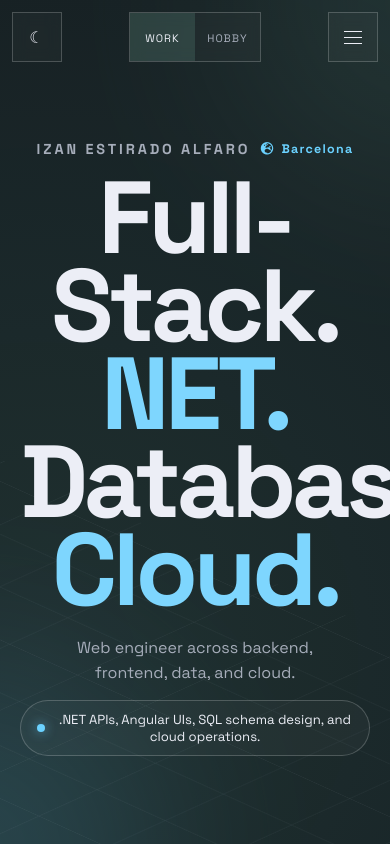
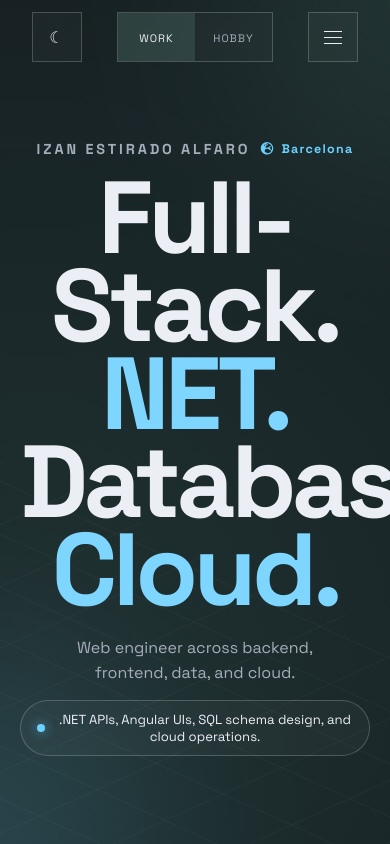
Before and after one commit to AstroIzan/izanestirado-portfolio, an Angular app in the folder client/: page / in a window 390 px wide. Shown: the top 844 px of the page. Built offline with nearby package versions, Linux system fonts and the light colour scheme.

Commit message:
style(navbar): refine compact spacing

```diff
--- a/client/src/app/features/global/navbar/navbar.component.scss
+++ b/client/src/app/features/global/navbar/navbar.component.scss
@@ -153,11 +153,11 @@
 @media (max-width: 1100px) {
   .top-menu {
     position: fixed;
-    grid-template-columns: 50px minmax(132px, 1fr) 50px;
+    grid-template-columns: 50px minmax(156px, 1fr) 50px;
     grid-template-rows: 50px auto;
     gap: 0.5rem;
     top: 0.75rem;
-    width: calc(100vw - 1.5rem);
+    width: calc(100vw - 4rem);
     left: 50%;
     transform: translateX(-50%);
     padding-inline: 0;
@@ -217,7 +217,7 @@
   .panel-mode {
     grid-column: 2;
     grid-row: 1;
-    width: 132px;
+    width: 156px;
     justify-self: center;
   }
 
```
